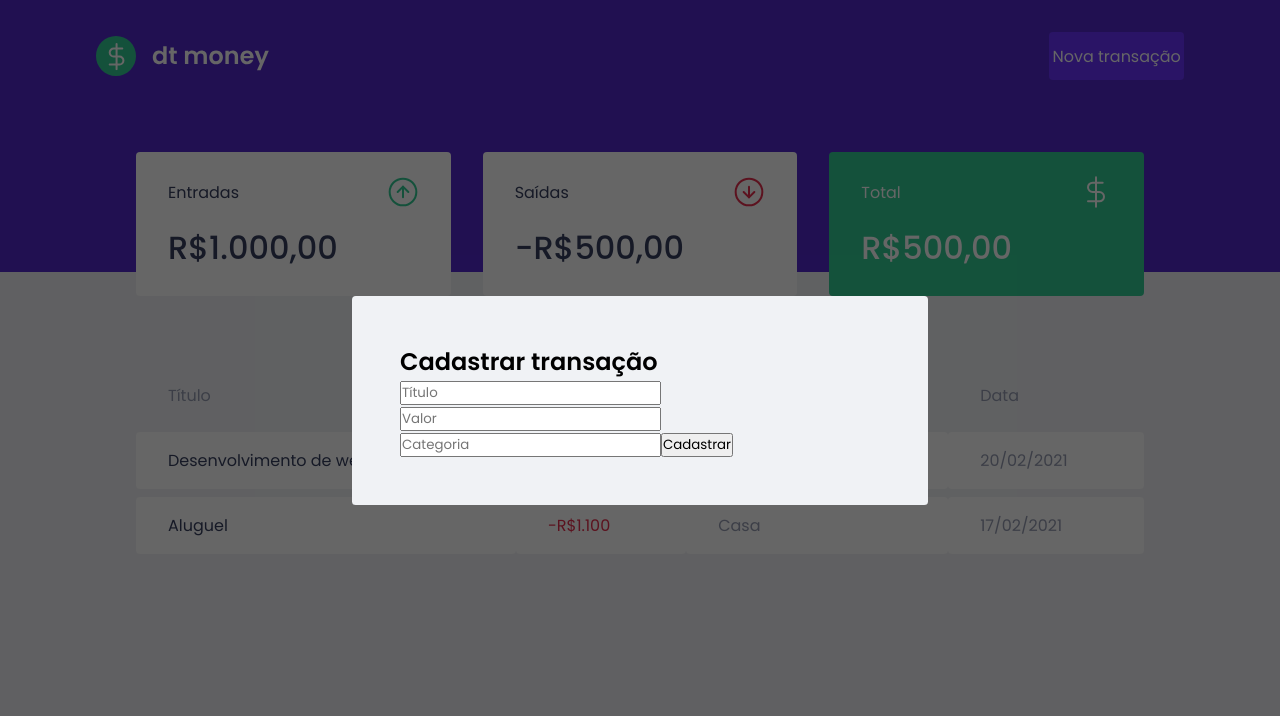
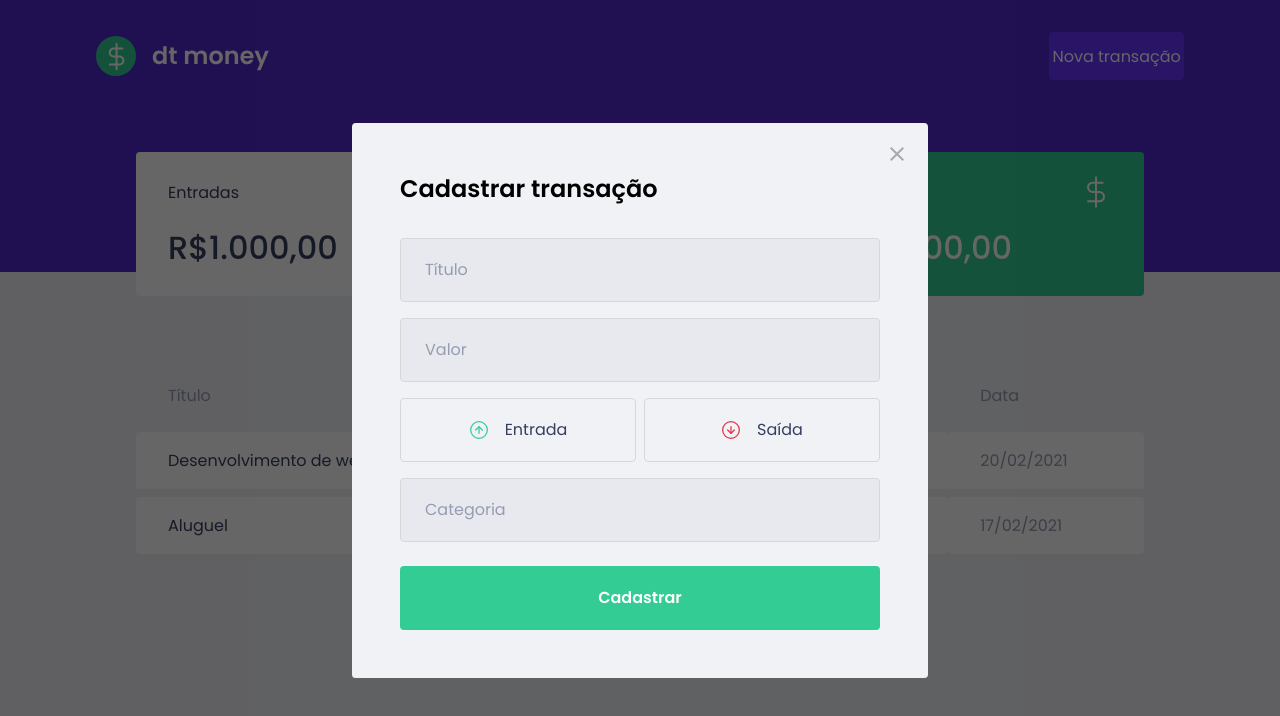
Before and after one commit to renanvzd/ignite-ch2-dtmoney, a React (Create React App) app: page / in a window 1280 px wide. Both pictures are taken after a click on the button "Nova transação". Shown: the top 716 px of the page. Built offline with nearby package versions, Linux system fonts and the light colour scheme; no server answers; what miragejs would draw is missing.

Commit message:
Criando botoes de tipo

```diff
--- a/package.json
+++ b/package.json
@@ -5,6 +5,7 @@
   "dependencies": {
     "axios": "^0.21.1",
     "miragejs": "^0.1.41",
+    "polished": "^4.1.3",
     "react": "^17.0.2",
     "react-dom": "^17.0.2",
     "react-modal": "^3.14.3",
--- a/src/Components/NewTransactionModal/index.tsx
+++ b/src/Components/NewTransactionModal/index.tsx
@@ -1,5 +1,8 @@
 import Modal from 'react-modal';
-import { Container } from './styles';
+import incomeImg from '../../assets/income.svg';
+import outcomeImg from '../../assets/outcome.svg';
+import closeImg from '../../assets/close.svg';
+import { Container, TransactionTypeContainer } from './styles';
 
 Modal.setAppElement('#root');
 
@@ -16,9 +19,16 @@
     overlayClassName="react-modal-overlay"
     className="react-modal-content"
   >
+    <button
+      type="button"
+      onClick={onRequestClose}
+      className="react-modal-close">
+
+      <img src={closeImg} alt="Fechar modal" />
+    </button>
+
    <Container>
     <h2>Cadastrar transação</h2>
-
     <input
       placeholder="Título"
     />
@@ -26,6 +36,20 @@
       type="number"
       placeholder="Valor"
     />
+
+    <TransactionTypeContainer>
+      <button
+      type="button">
+        <img src={incomeImg} alt="Entrada" />
+        <span>Entrada</span>
+      </button>
+      <button
+      type="button">
+        <img src={outcomeImg} alt="Saída" />
+        <span>Saída</span>
+      </button>
+    </TransactionTypeContainer>
+
     <input
       placeholder="Categoria"
     />
--- a/src/Components/NewTransactionModal/styles.ts
+++ b/src/Components/NewTransactionModal/styles.ts
@@ -1,5 +1,87 @@
 import styled from 'styled-components';
+import { darken } from 'polished';
 
 export const Container = styled.form`
+   h2 {
+     color: var (--text-title);
+     font-size: 1.5rem;
+     margin-bottom: 2rem;
+   }
 
+   input {
+     width: 100%;
+     padding: 0 1.5rem;
+     height: 4rem;
+     border-radius: 0.25rem;
+
+     border: 1px solid #d7d7d7;
+     background: #e7e9ee;
+
+     font-weight: 400;
+     font-size: 1rem;
+
+     &::placeholder {
+       color: var(--text-body);
+     }
+
+     & + input {
+        margin-top: 1rem;
+     }
+   }
+
+   button[type="submit"] {
+     width: 100%;
+     padding: 0 1.5rem;
+     height: 4rem;
+     background: var(--green);
+     color: #FFF;
+     border-radius: 0.25rem;
+     border: 0;
+     font-size: 1rem;
+     margin-top: 1.5rem;
+     font-weight: 600;
+
+     transition: filter 0.2s;
+
+     &:hover {
+       filter: brightness(0.9);
+     }
+   }
 `;
+
+export const TransactionTypeContainer = styled.div`
+  margin: 1rem 0;
+  display: grid;
+  grid-template-columns: 1fr 1fr;
+  gap: 0.5rem;
+
+  button {
+    height: 4rem;
+    border: 1px solid #d7d7d7;
+    border-radius: 0.25rem;
+
+    background: transparent;
+
+    display: flex;
+    align-items: center;
+    justify-content: center;
+
+    transition: border-color 0.2s;
+    &:hover {
+       border-color: ${darken(0.8, '#d7d7d7')};
+    }
+
+    img {
+      width: 20px;
+      height: 20px;
+    }
+
+    span {
+      display: inline-block;
+      margin-left: 1rem;
+      font-size: 1rem;
+      color: var(--text-title);
+
+    }
+  }
+`;
--- a/src/styles/global.ts
+++ b/src/styles/global.ts
@@ -72,4 +72,17 @@
     border-radius: 0.24rem;
   }
 
+  .react-modal-close {
+    position: absolute;
+    right: 1.5rem;
+    top: 1.5rem;
+    border: 0;
+    background: transparent;
+
+    transition: filter 0.2s;
+      &:hover {
+        filter: brightness(0.6);
+      }
+  }
+
 `
```
Also changed, not shown: 1 other file (tests, documents, lock files or other folders).
